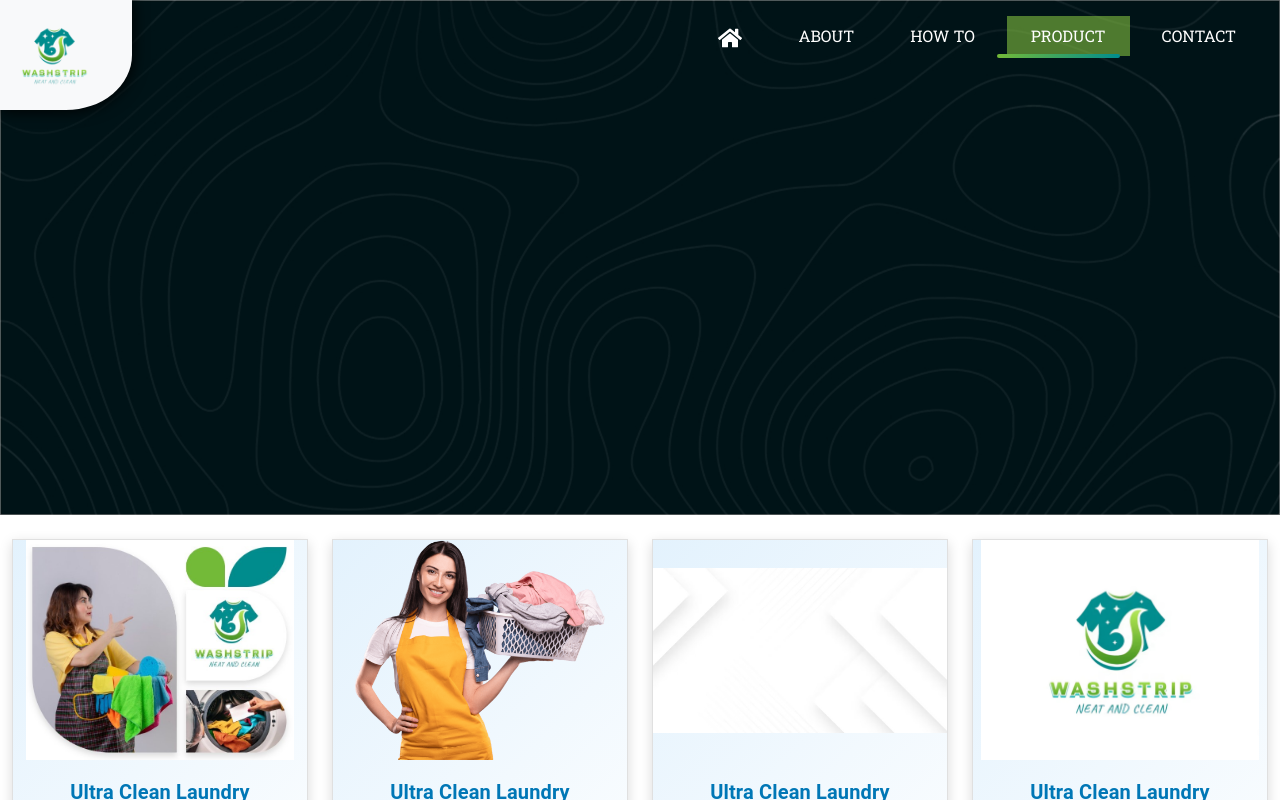
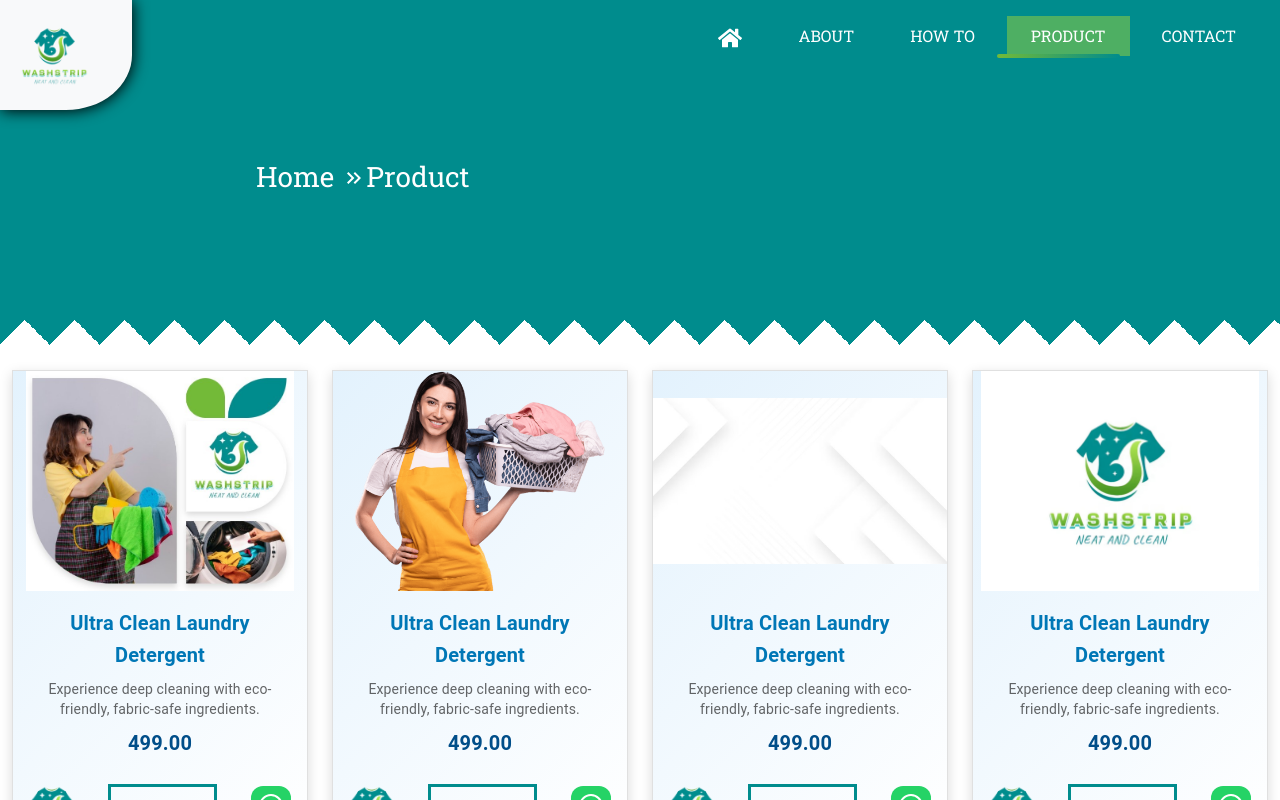
Before and after one commit to tankvaishali/washstrip, a React (Create React App) app: page /product in a window 1280 px wide. Shown: the top 800 px of the page. Built offline with nearby package versions, Linux system fonts and the light colour scheme.

Commit message:
set lending section in all components

```diff
--- a/src/Assets/css/Product.css
+++ b/src/Assets/css/Product.css
@@ -132,13 +132,16 @@
 .button:hover {
     background-color: #3a56d4;
 }
-.wphover{
+
+.wphover {
     transition: all 0.3s ease-in-out !important;
-  }
-  .wphover:hover{
-  box-shadow: 0px 0px 8px 8px rgba(41, 180, 41, 0.521);
-  color:green;
-  }
+}
+
+.wphover:hover {
+    box-shadow: 0px 0px 8px 8px rgba(41, 180, 41, 0.521);
+    color: green;
+}
+
 .buttonIcon {
     width: 18px;
     height: 18px;
@@ -212,3 +215,46 @@
 .btn-close:focus {
     box-shadow: none !important;
 }
+
+
+
+.spikes {
+    position: relative;
+    /* background: #2c3e50; */
+    background-image: linear-gradient(var(--teal) 25%, transparent 25%), linear-gradient(var(--teal) 25%, var(--teal) 25%);
+    height: 40vh;
+    margin-bottom: 50px;
+}
+
+.spikes::after {
+    content: '';
+    position: absolute;
+    right: 0;
+    left: -0%;
+    top: 100%;
+    z-index: 10;
+    display: block;
+    height: 50px;
+    background-size: 50px 100%;
+    background-image: linear-gradient(135deg, var(--teal) 25%, transparent 25%), linear-gradient(225deg, var(--teal) 25%, transparent 25%);
+    background-position: 0 0;
+}
+
+
+.breadcrumb-container {
+    position: absolute;
+    top: 50%;
+    /* Adjust position */
+    left: 20%;
+    font-size: 18px;
+    color: white;
+}
+
+.breadcrumb-container a {
+    color: white;
+    text-decoration: none;
+}
+
+.breadcrumb-container a:hover {
+    text-decoration: underline;
+}
--- a/src/Components/About/About.jsx
+++ b/src/Components/About/About.jsx
@@ -6,12 +6,13 @@ import Team from './Team';
 import MissionVision from './MissionVision';
 import Testimonial from './Testimonial';
 import Faq from './Faq';
+import Lendingsec from '../Lendingsec';
 
 
 function About() {
   return (
     <>
-
+      <Lendingsec Page={'About'} />
       <AboutUsSec />
       <MissionVision />
       <Team />
--- a/src/Components/Contact/Contact.jsx
+++ b/src/Components/Contact/Contact.jsx
@@ -2,10 +2,12 @@ import React from 'react'
 import HOC from '../HOC/Hoc'
 import "../../Assets/css/Contact.css";
 import ConatactForm from './ConatactForm'
+import Lendingsec from '../Lendingsec';
 
 function Contact() {
   return (
     <>
+      <Lendingsec Page={'Contact'} />
       <ConatactForm />
     </>
   )
--- a/src/Components/HowTo/Howto.jsx
+++ b/src/Components/HowTo/Howto.jsx
@@ -2,10 +2,12 @@ import React from 'react'
 import HOC from '../HOC/Hoc'
 import "../../Assets/css/Howto.css";
 import FollowStep from './FollowStep'
+import Lendingsec from '../Lendingsec';
 
 function Howto() {
   return (
     <>
+      <Lendingsec Page={'Howto'} />
       <FollowStep />
     </>
   )
--- /dev/null
+++ b/src/Components/Lendingsec.jsx
@@ -0,0 +1,18 @@
+import React from 'react'
+import { MdKeyboardDoubleArrowRight } from 'react-icons/md'
+import { Link } from 'react-router-dom'
+
+function Lendingsec({ Page }) {
+    return (
+        <section class="spikes fstyle">
+            <div class="breadcrumb-container">
+                <Link to="/" className='h3 fw-normal'>Home</Link>
+                <MdKeyboardDoubleArrowRight className='ms-2 h4' />
+                {/* <MdKeyboardDoubleArrowRight className='me-2 h4' /> */}
+                <Link to="/about" className='h3 fw-normal'>{Page}</Link>
+            </div>
+        </section>
+    )
+}
+
+export default Lendingsec
--- a/src/Components/Product/Details.jsx
+++ b/src/Components/Product/Details.jsx
@@ -7,6 +7,7 @@ import ButtonCom from "../HOC/ButtonCom";
 import { BiEnvelope } from "react-icons/bi";
 import { BsChatLeftText, BsChatLeftTextFill, BsFillEnvelopeFill } from "react-icons/bs";
 import { MdEmail } from "react-icons/md";
+import Lendingsec from "../Lendingsec";
 
 const ProductDetails = () => {
     const { id } = useParams();
@@ -34,7 +35,10 @@ const ProductDetails = () => {
     };
 
     return (
+        <>
+            <Lendingsec Page={product.title} />
             <div className="container mt-5 fstyle">
+
                 <div className="row align-items-center">
                     {/* Image Slider Section */}
                     <div className="col-md-6 text-center position-relative">
@@ -187,6 +191,7 @@ const ProductDetails = () => {
                     </div>
                 </div >
             </div >
+        </>
     );
 };
 
--- a/src/Components/Product/Product.jsx
+++ b/src/Components/Product/Product.jsx
@@ -2,11 +2,16 @@ import React from 'react'
 import HOC from '../HOC/Hoc'
 import Show from './Show'
 import '../../Assets/css/Product.css';
+import { FaLeftLong, FaRightLong } from 'react-icons/fa6';
+import { Link } from 'react-router-dom';
+import { MdKeyboardDoubleArrowRight } from 'react-icons/md';
+import Lendingsec from '../Lendingsec';
 
 function Product() {
     return (
         <div>
-            <img src={require('../../Assets/images/product_bg_image.jpg')} alt="" className='img-fluid' />
+            {/* <img src={require('../../Assets/images/product_bg_image.jpg')} alt="" className='img-fluid' /> */}
+            <Lendingsec Page={'Product'} />
             <Show />
         </div>
     )
```
Lines whose indentation alone changed are shown as unchanged.
